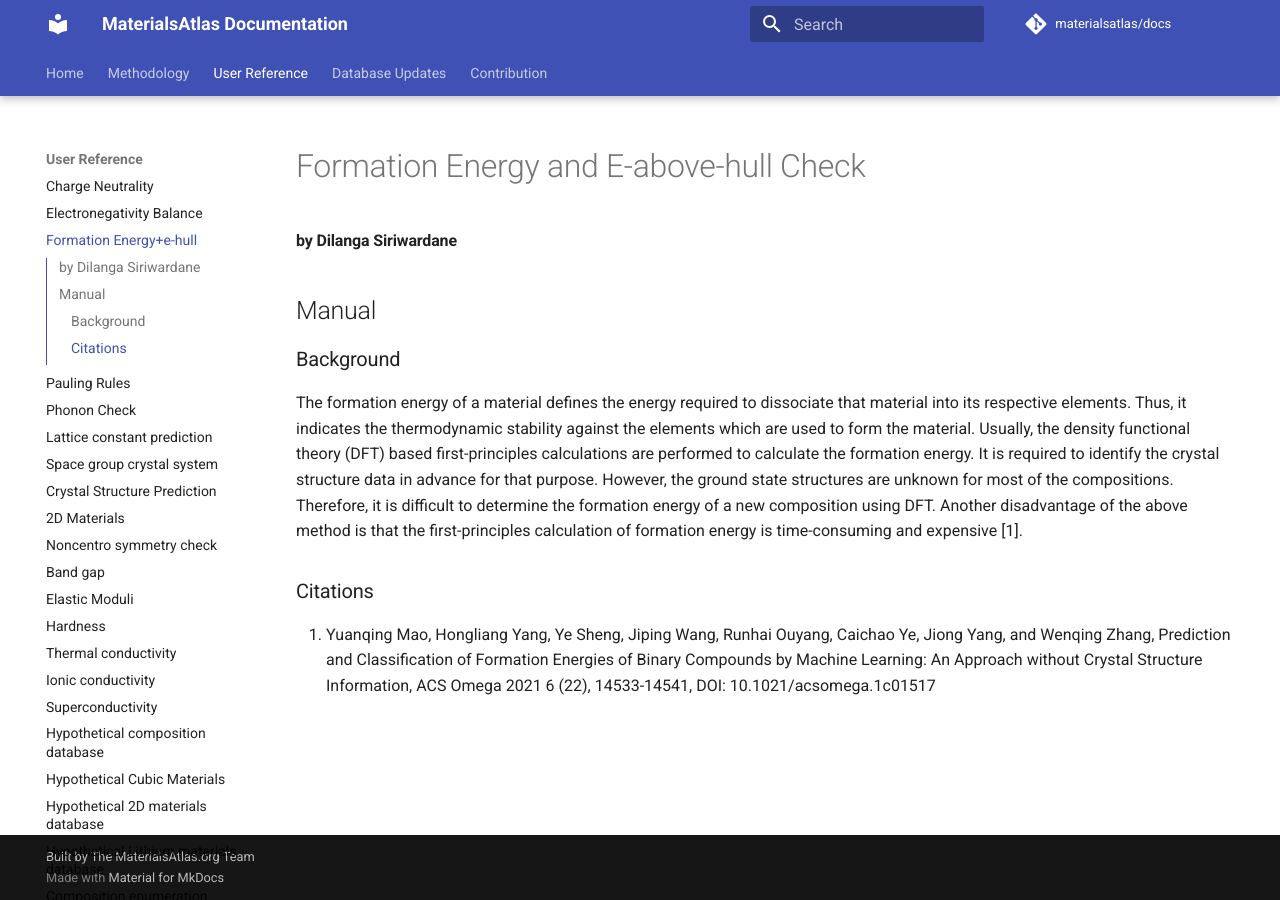
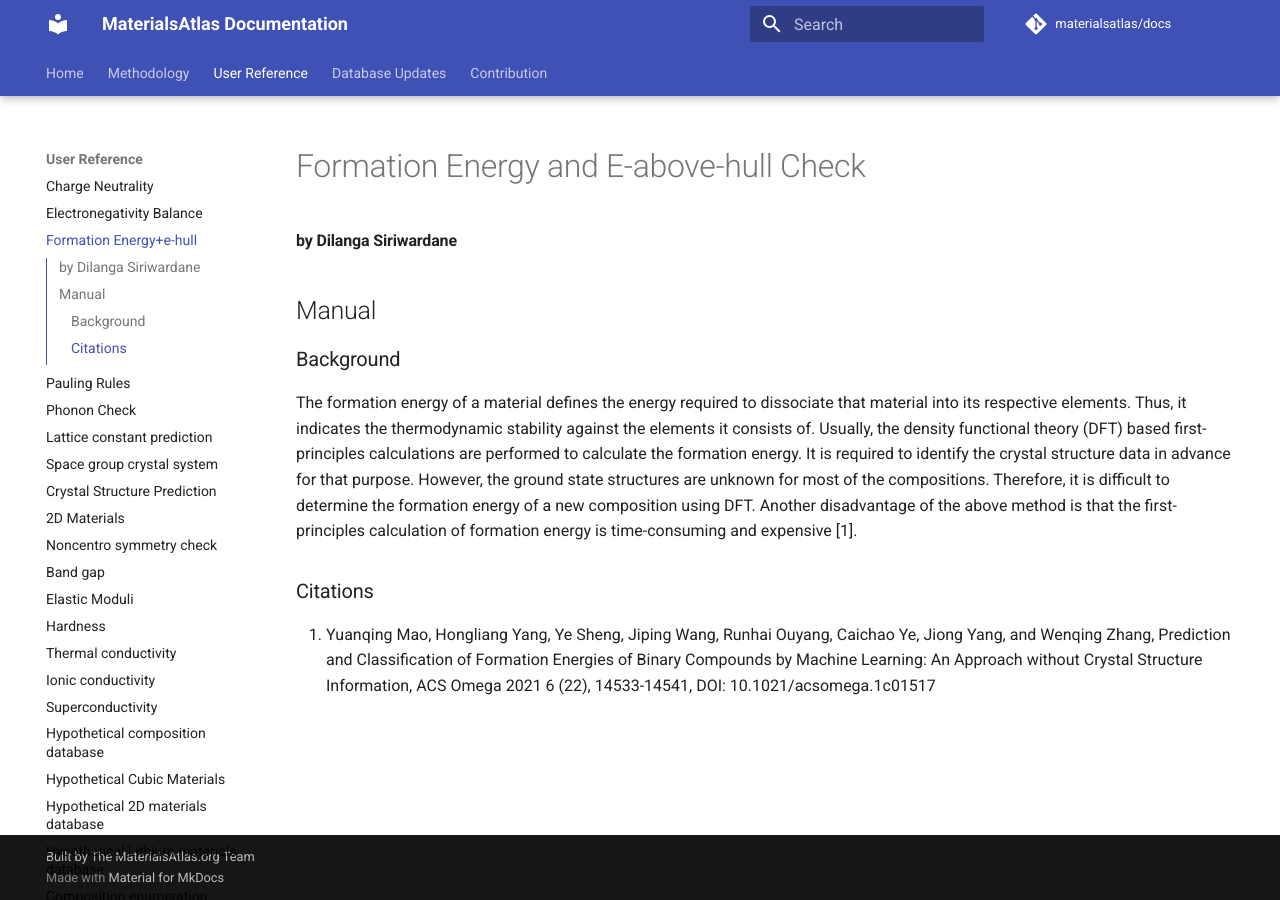
Before and after one commit to usccolumbia/materialsatlas, an MkDocs documentation site: the page built from docs/user-guide/formation_energy_ehull.md, in a window 1280 px wide. Built offline with MkDocs 1.6.1 and Material for MkDocs 9.7.7, drawn with Linux system fonts in a browser that asks for light colours; comment, search, counter and statistics services are not loaded.

Commit message:
Update formation_energy_ehull.md

```diff
--- a/docs/user-guide/formation_energy_ehull.md
+++ b/docs/user-guide/formation_energy_ehull.md
@@ -5,7 +5,7 @@
 
 ### Background
 
-The formation energy of a material defines the energy required to dissociate that material into its respective elements. Thus, it indicates the thermodynamic stability against the elements which are used to form the material. Usually, the density functional theory (DFT) based first-principles calculations are performed to calculate the formation energy. It is required to identify the crystal structure data in advance for that purpose. However, the ground state structures are unknown for most of the compositions. Therefore, it is difficult to determine the formation energy of a new composition using DFT. Another disadvantage of the above method is that the first-principles calculation of formation energy is time-consuming and expensive [1].
+The formation energy of a material defines the energy required to dissociate that material into its respective elements. Thus, it indicates the thermodynamic stability against the elements it consists of.  Usually, the density functional theory (DFT) based first-principles calculations are performed to calculate the formation energy. It is required to identify the crystal structure data in advance for that purpose. However, the ground state structures are unknown for most of the compositions. Therefore, it is difficult to determine the formation energy of a new composition using DFT. Another disadvantage of the above method is that the first-principles calculation of formation energy is time-consuming and expensive [1].
 
 
 
```
